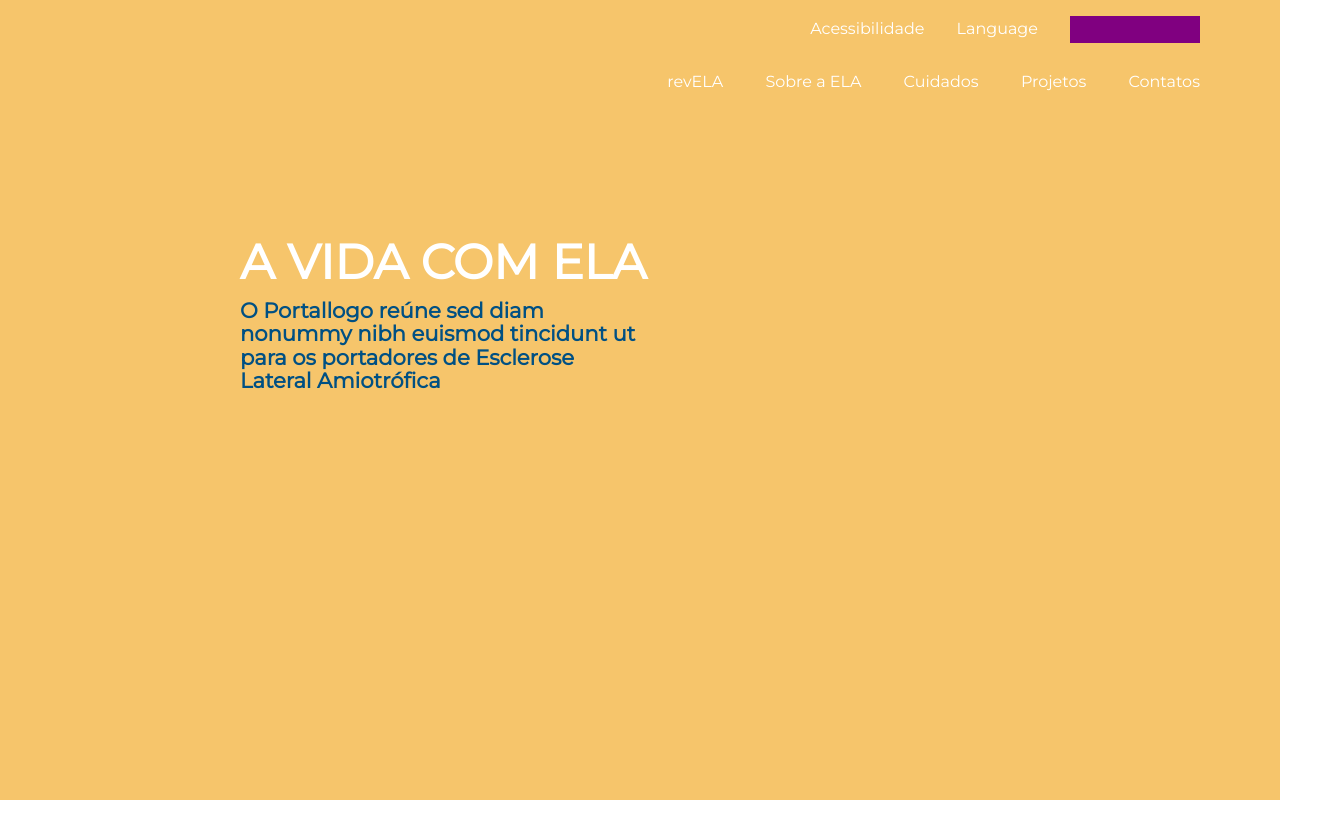
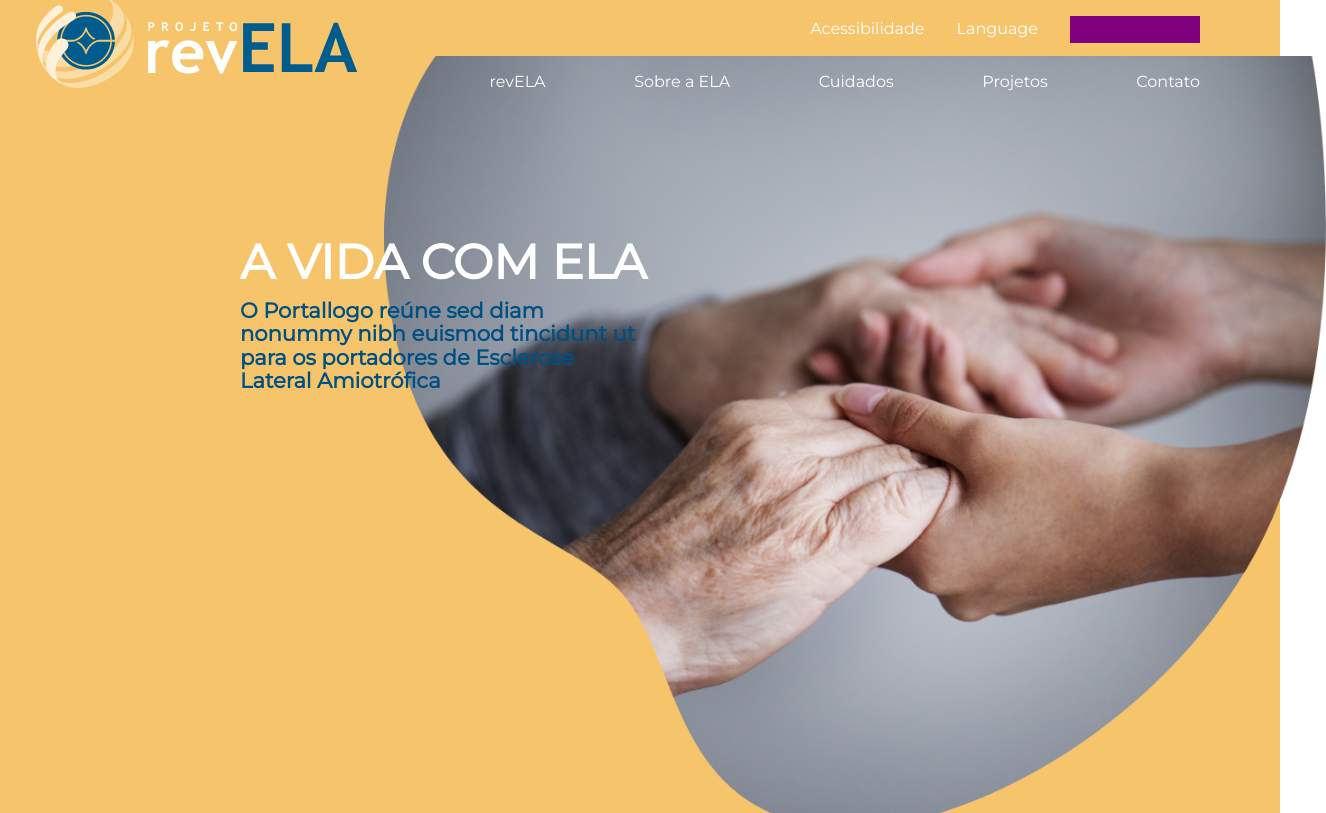
Before and after one commit to marlonsecundo/web-ela, a Gatsby site: page /home in a window 1280 px wide. Shown: the top 813 px of the page, 1326 px wide, since content can reach past the window. Built offline with nearby package versions, Linux system fonts and the light colour scheme; Gatsby itself is replaced by a stand-in of ours.

Commit message:
WIP: home page images added

```diff
--- a/src/components/header/index.tsx
+++ b/src/components/header/index.tsx
@@ -1,5 +1,4 @@
 import React from 'react';
-import Img from 'gatsby-image';
 
 import {
   Container,
@@ -17,7 +16,7 @@ import logo from '~/images/header/logo-revela.png';
 const Header: React.FC = () => (
   <Container>
     <Logo>
-      <Img fixed={logo} />
+      <img src={logo} />
     </Logo>
     <MenuContainer>
       <TopMenu>
@@ -30,7 +29,7 @@ const Header: React.FC = () => (
         <MenuItem>Sobre a ELA</MenuItem>
         <MenuItem>Cuidados</MenuItem>
         <MenuItem>Projetos</MenuItem>
-        <MenuItem>Contatos</MenuItem>
+        <MenuItem>Contato</MenuItem>
       </Menu>
     </MenuContainer>
   </Container>
--- a/src/components/header/styles.tsx
+++ b/src/components/header/styles.tsx
@@ -14,7 +14,7 @@ export const Logo = styled.div`
   justify-content: center;
 `;
 export const MenuContainer = styled.section`
-  flex: 1;
+  flex: 2;
   flex-direction: column;
   align-items: flex-end;
   padding: 1rem;
--- a/src/pages/home/index.tsx
+++ b/src/pages/home/index.tsx
@@ -1,6 +1,5 @@
 import React from 'react';
 import Layout from '~/components/layout';
-import Img from 'gatsby-image';
 
 import {
   Main,
@@ -31,12 +30,13 @@ import handsImg from '~/images/home/imagem-home.png';
 
 const Home: React.FC = () => (
   <>
-    <Background>
-      <Img fixed={handsImg} />
-    </Background>
+    <Background />
     <Layout>
       <Main>
         <LandingPage>
+          <Background>
+            <img src={handsImg} style={{ marginLeft: '30%' }} />
+          </Background>
           <TitleContainer>
             <Title>A VIDA COM ELA</Title>
             <SubTitle>
```
